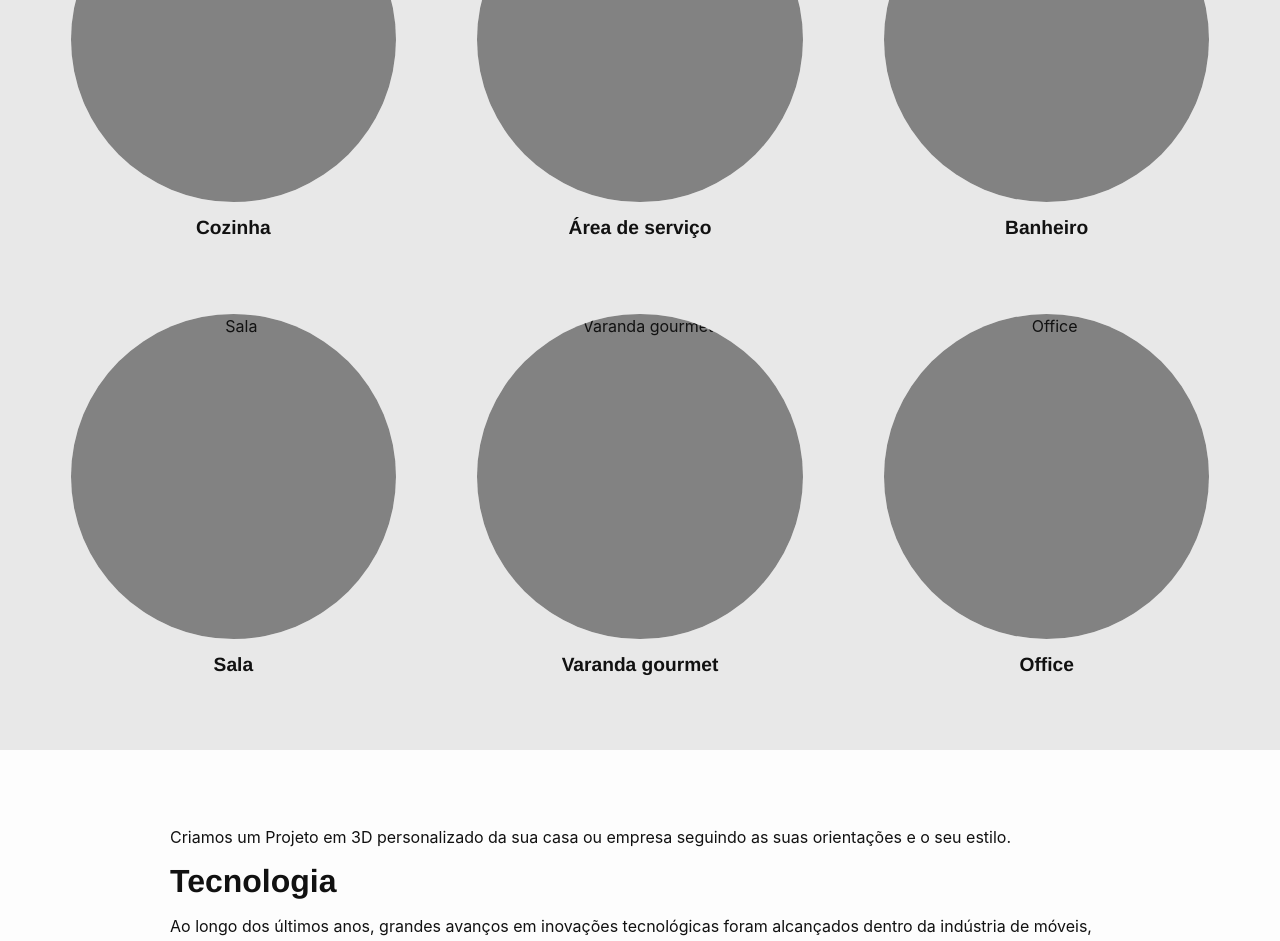
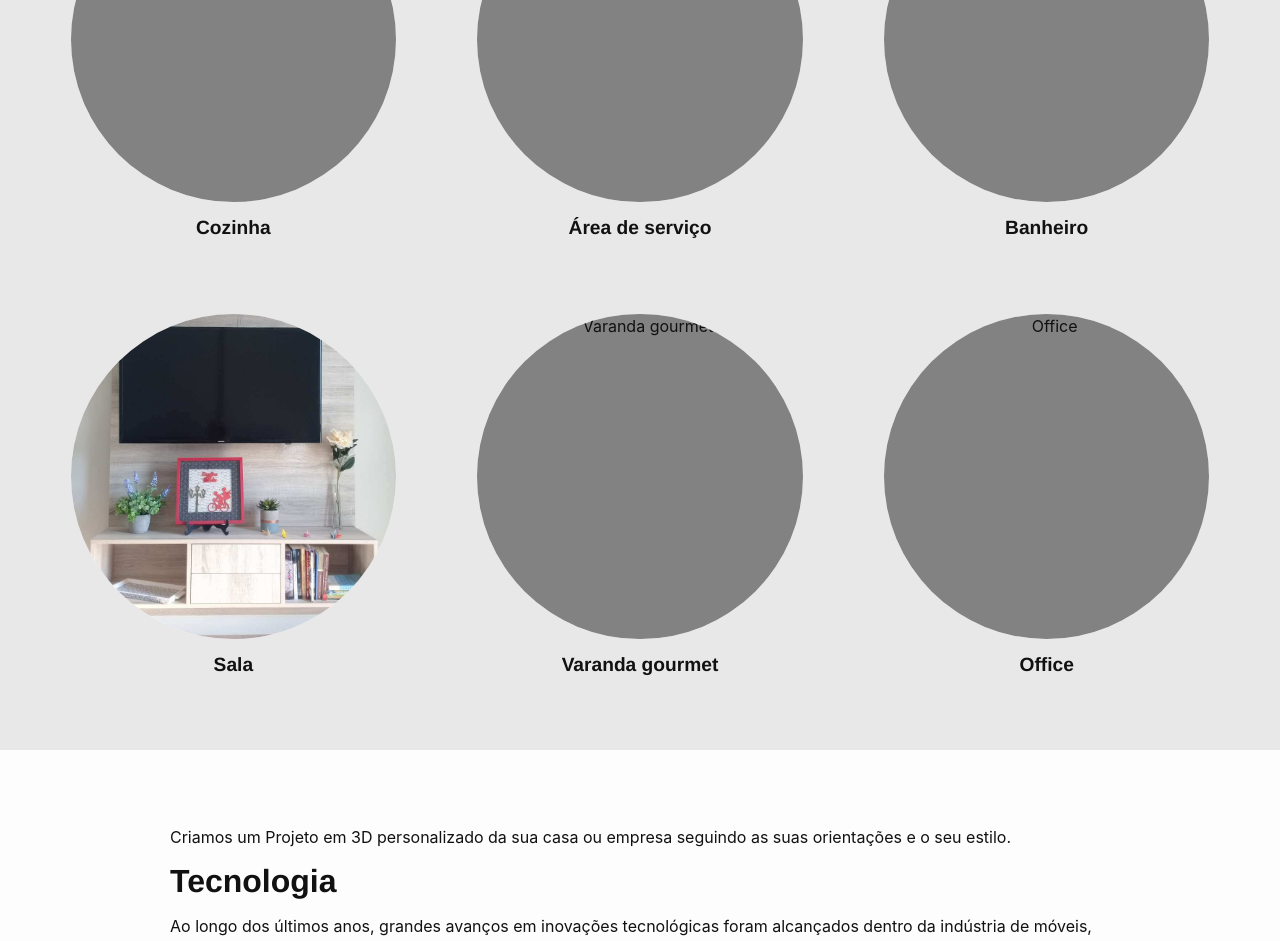
Before and after one commit to PeppeMoveisPlanejados/peppemoveisplanejados.github.io, a Jekyll site: the page built from index.html, in a window 1280 px wide. Shown: the part 911-1852 px from the top of the page. Built offline with Jekyll 4.4.1, drawn with Linux system fonts in a browser that asks for light colours.

Commit message:
Updated Sala

```diff
--- a/_categorias/sala.markdown
+++ b/_categorias/sala.markdown
@@ -2,4 +2,5 @@
 title: Sala
 date: 2018-11-12 22:08:00 -02:00
 position: 0
+image: "/uploads/categoria-sala.jpg"
 ---
```
